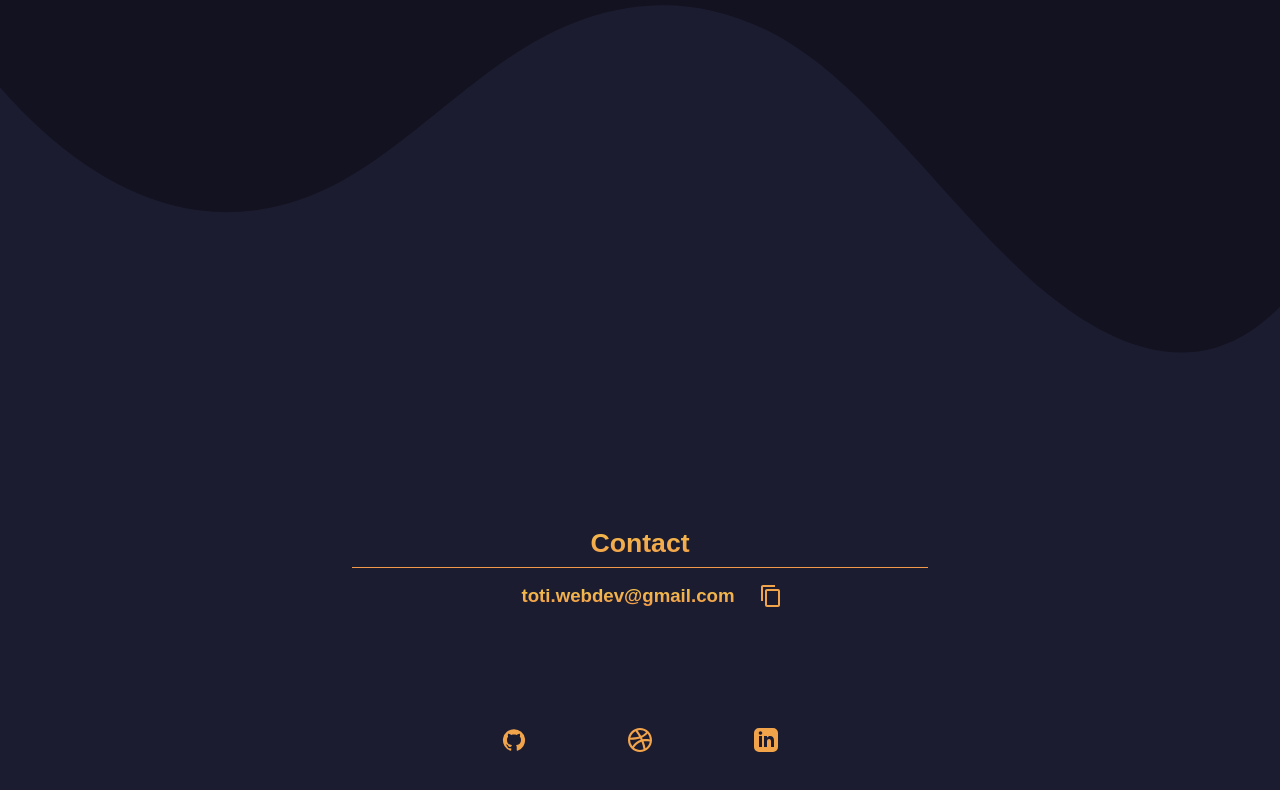
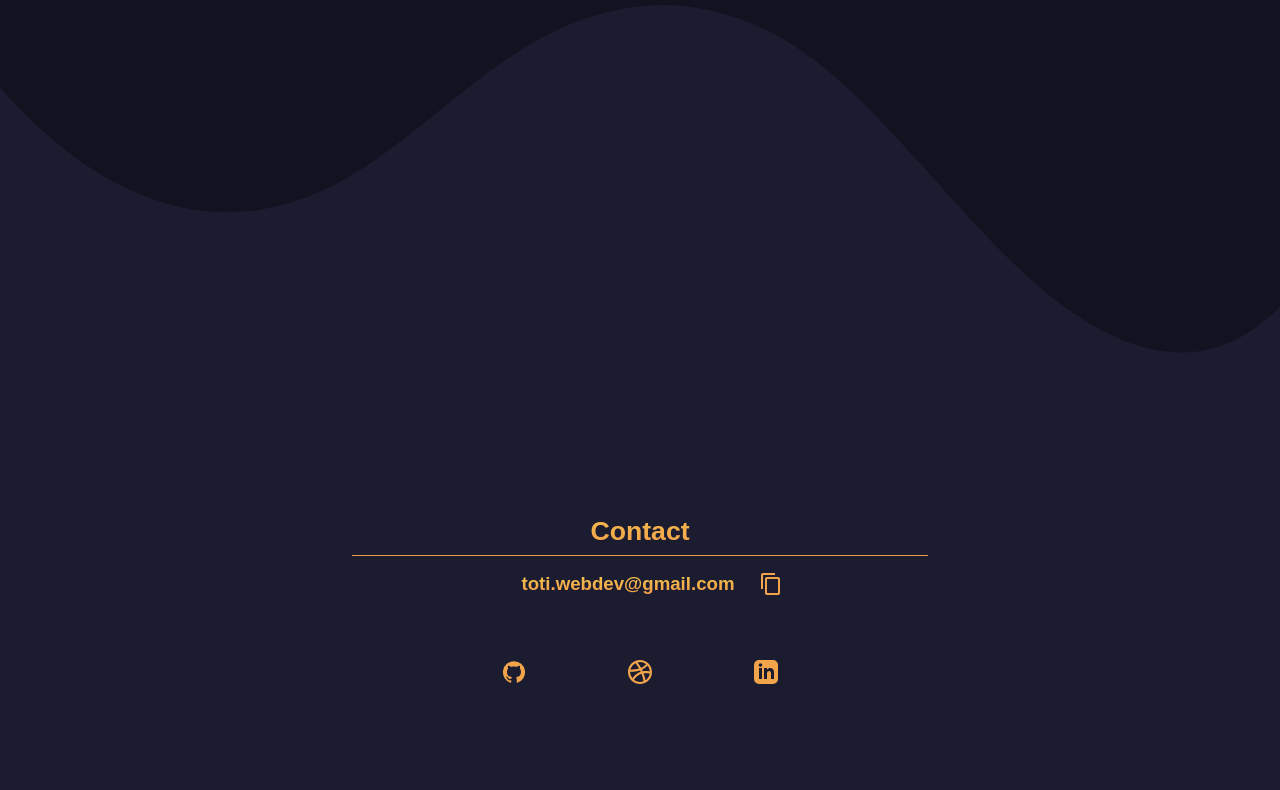
Before and after one commit to devtoti/devtoti, a Next.js app: page /components/Contact in a window 1280 px wide. Shown: the top 790 px of the page. Built offline with nearby package versions, Linux system fonts and the light colour scheme.

Commit message:
vercel deployment
2.0

```diff
--- a/styles/_contact.module.scss
+++ b/styles/_contact.module.scss
@@ -81,6 +81,7 @@
         // outline: 1px solid green;
         width: 50%;
         padding-top: 4rem;
+        padding-bottom: 5em;
         // height: 24px;
         // justify-content: space-evenly;
         svg {
```
